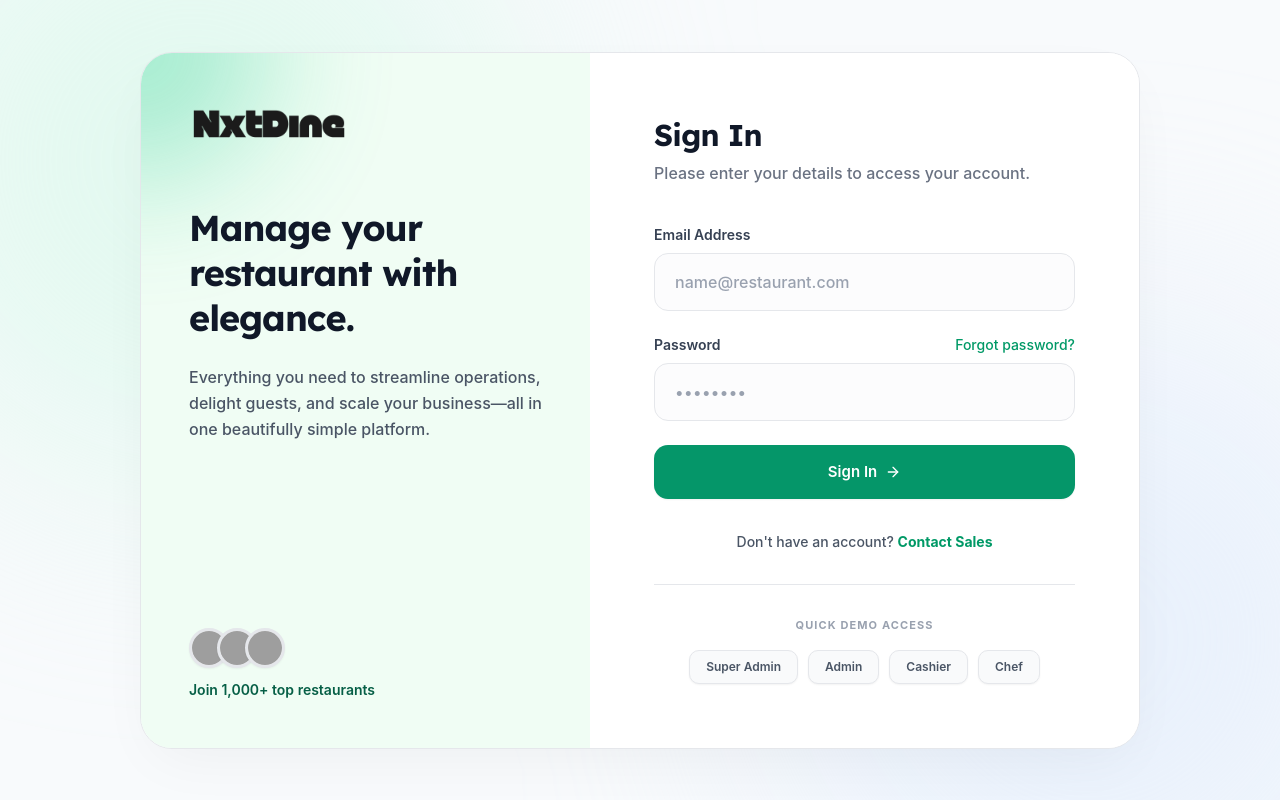
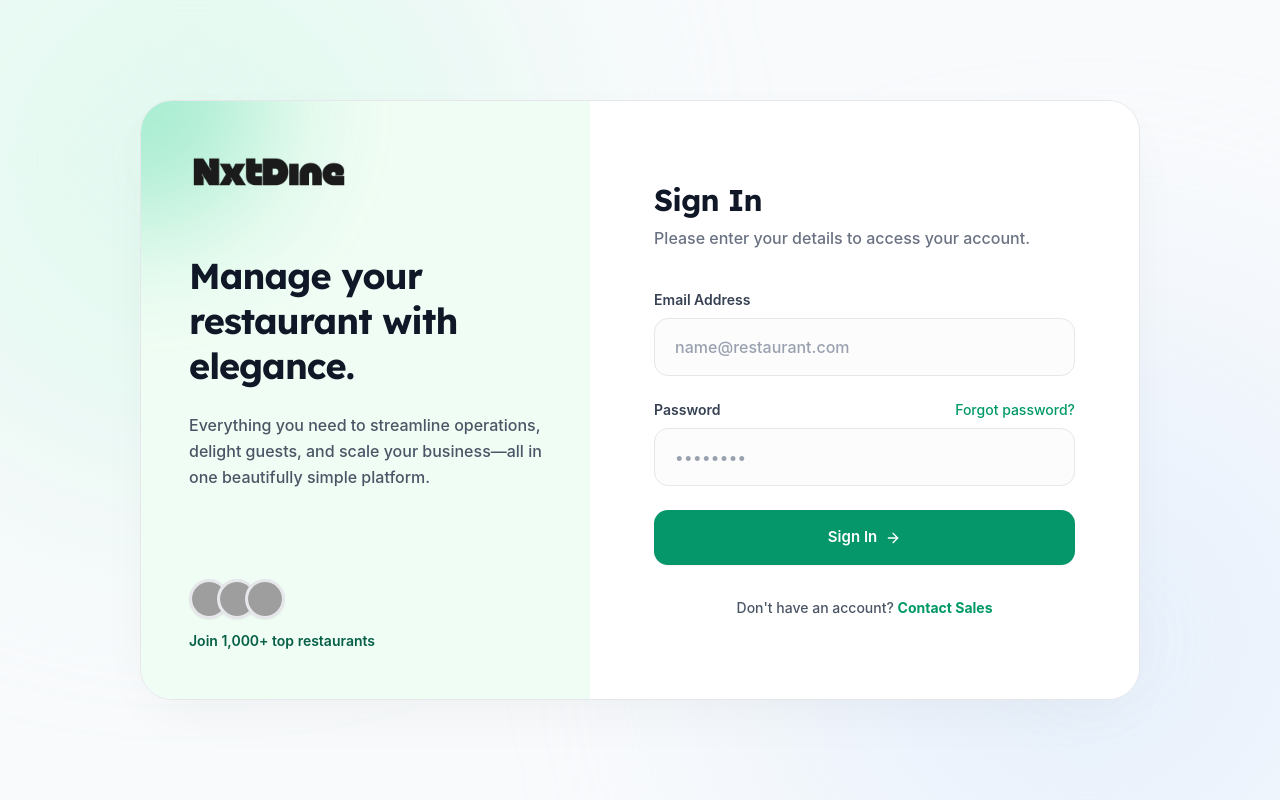
Before and after one commit to Devansh0302/resturant-pos, a Next.js app: page /login in a window 1280 px wide. Built offline with nearby package versions, Linux system fonts and the light colour scheme; no server answers; grey boxes are pictures that could not be loaded.

Commit message:
Remove Quick Demo Access from login page

```diff
--- a/src/app/login/page.tsx
+++ b/src/app/login/page.tsx
@@ -268,31 +268,6 @@ function LoginForm() {
             </p>
           </div>
 
-          <div className="mt-8 pt-8 border-t border-gray-100">
-            <p className="text-[11px] font-bold text-gray-400 uppercase tracking-widest mb-4 text-center">
-              Quick Demo Access
-            </p>
-            <div className="flex flex-wrap justify-center gap-2.5">
-              {[
-                { role: 'Super Admin', email: 'super@nxtdine.com' },
-                { role: 'Admin', email: 'rahul@nxtdine.in' },
-                { role: 'Cashier', email: 'priya@nxtdine.in' },
-                { role: 'Chef', email: 'chef@nxtdine.in' },
-              ].map((cred) => (
-                <button
-                  key={cred.email}
-                  type="button"
-                  onClick={() => {
-                    setEmail(cred.email);
-                    setPassword('password123');
-                  }}
-                  className="px-4 py-2 rounded-lg bg-gray-50 hover:bg-emerald-50 hover:text-emerald-700 border border-gray-100 hover:border-emerald-200 text-xs font-semibold text-gray-600 transition-colors shadow-sm cursor-pointer"
-                >
-                  {cred.role}
-                </button>
-              ))}
-            </div>
-          </div>
 
         </div>
       </motion.div>
```
